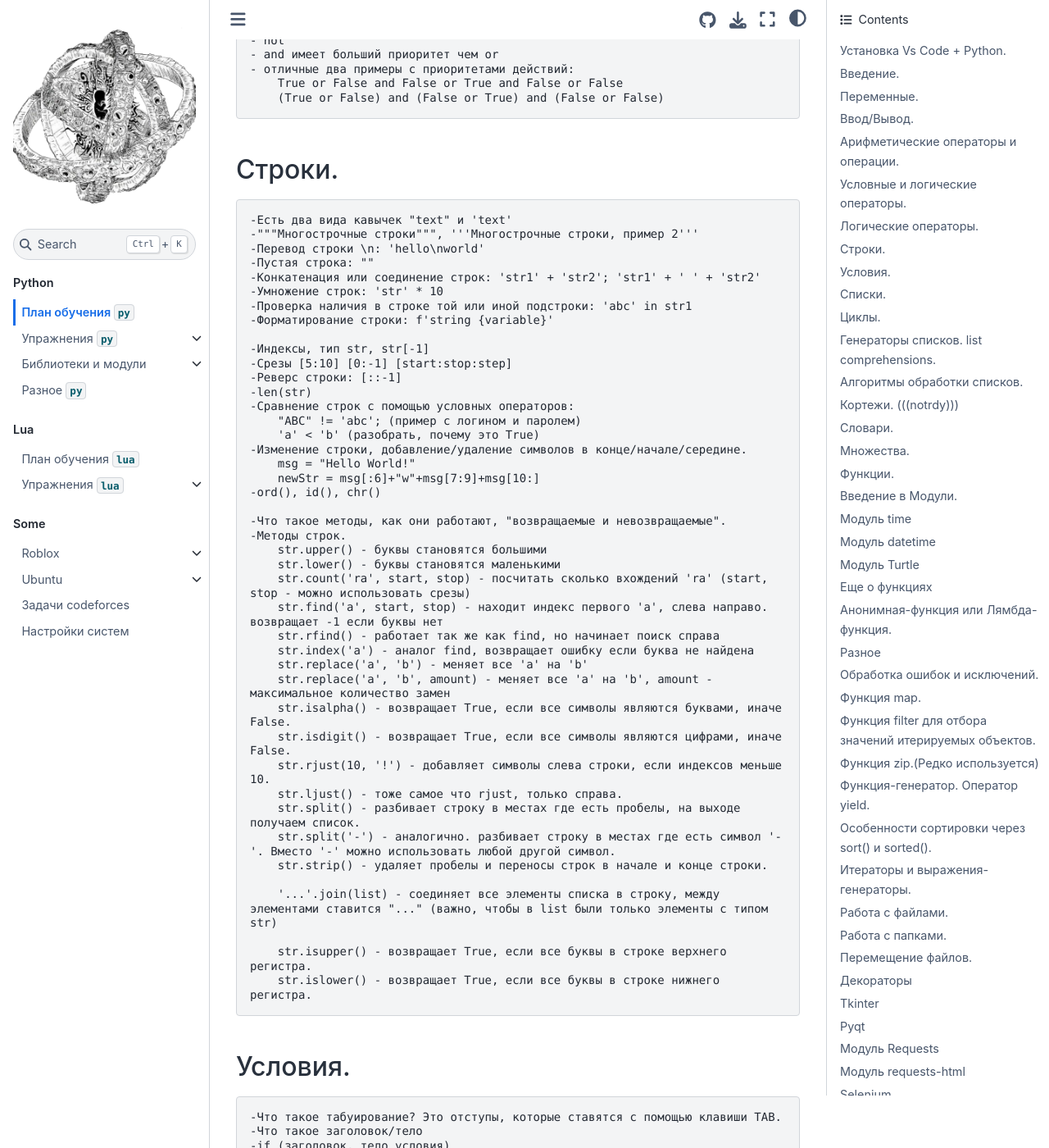
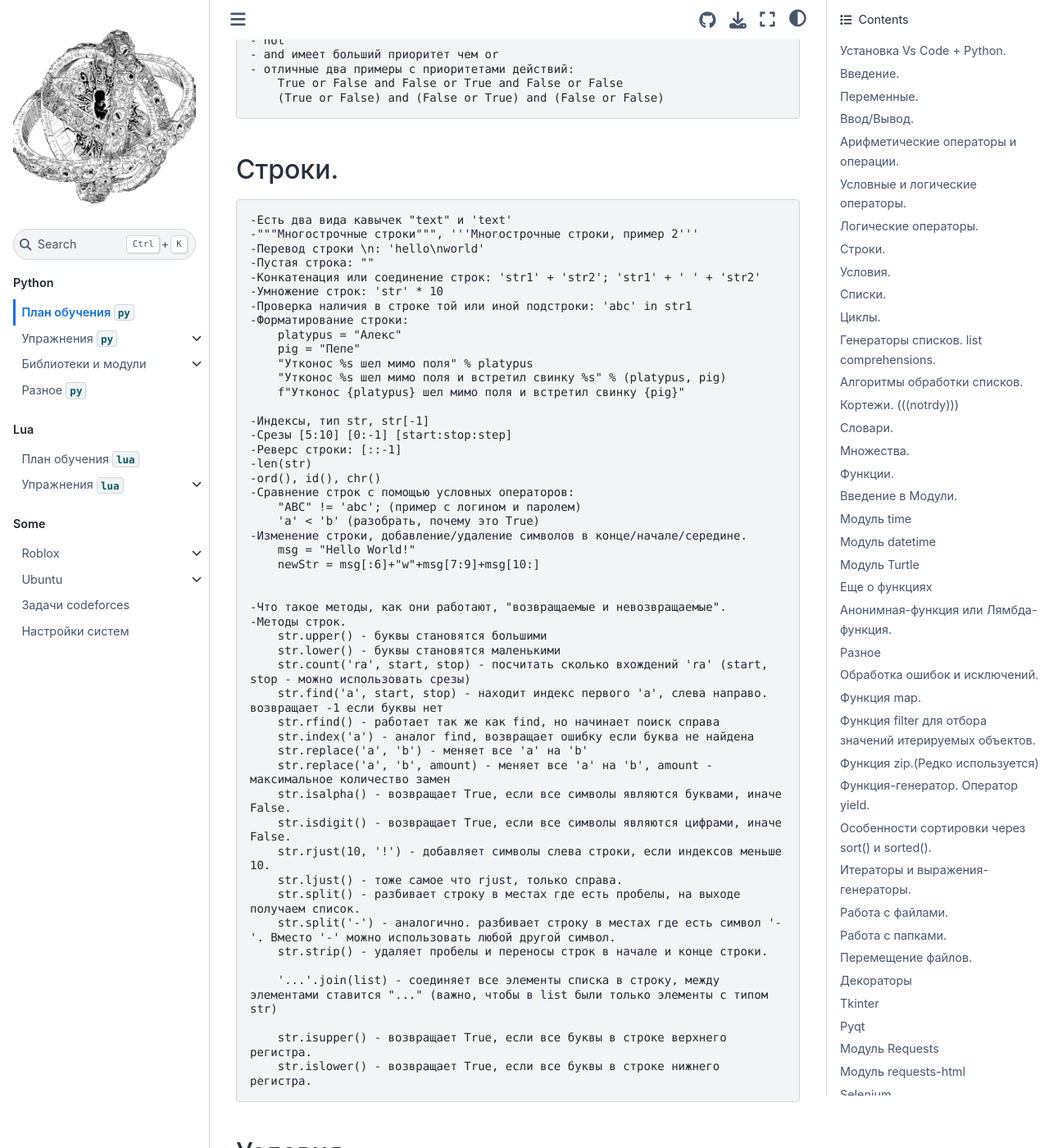
Before and after one commit to your-teach/faithpages, a Jupyter Book: the page built from Python/study-plan-py.md, in a window 1280 px wide and 1400 px high, scrolled down 3225 px. Shown: the whole window at 82% size. Built offline with Jupyter Book 1.0.4 settings and Sphinx 7.4.7 and the Sphinx Book theme 1.1.4, drawn with Linux system fonts in a browser that asks for light colours; pages that are not in the unit, such as notebooks, are missing from menus.

Commit message:
fix study-plan-py stings

```diff
--- a/Python/study-plan-py.md
+++ b/Python/study-plan-py.md
@@ -145,19 +145,25 @@
     -Конкатенация или cоединение строк: 'str1' + 'str2'; 'str1' + ' ' + 'str2'
     -Умножение строк: 'str' * 10
     -Проверка наличия в строке той или иной подстроки: 'abc' in str1
-    -Форматирование строки: f'string {variable}'
+    -Форматирование строки:
+        platypus = "Алекс"
+        pig = "Пепе"
+        "Утконос %s шел мимо поля" % platypus
+        "Утконос %s шел мимо поля и встретил свинку %s" % (platypus, pig)
+        f"Утконос {platypus} шел мимо поля и встретил свинку {pig}"
 
     -Индексы, тип str, str[-1]
     -Cрезы [5:10] [0:-1] [start:stop:step]
     -Реверс строки: [::-1]
     -len(str)
+    -ord(), id(), chr()
     -Сравнение строк с помощью условных операторов:
         "ABC" != 'abc'; (пример с логином и паролем)
         'a' < 'b' (разобрать, почему это True)
     -Изменение строки, добавление/удаление символов в конце/начале/середине.
         msg = "Hello World!"
         newStr = msg[:6]+"w"+msg[7:9]+msg[10:]
-    -ord(), id(), chr()
+
 
     -Что такое методы, как они работают, "возвращаемые и невозвращаемые".
     -Методы строк.
```
